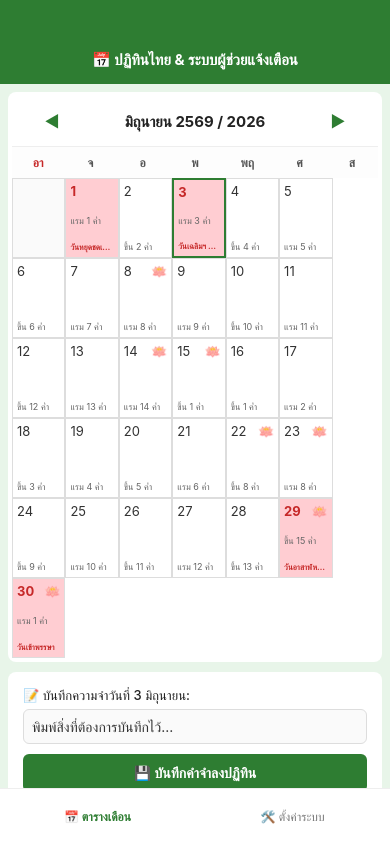
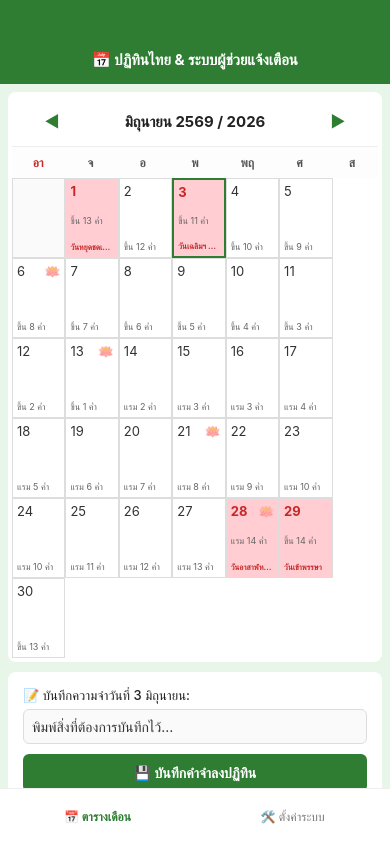
Before and after one commit to ballmechai-ux/-thai, a React Native app: screen / in a window 390 px wide. Built offline with nearby package versions, Linux system fonts and the light colour scheme.

Commit message:
Update App.jsx

```diff
--- a/App.jsx
+++ b/App.jsx
@@ -5,16 +5,110 @@ import AsyncStorage from '@react-native-async-storage/async-storage';
 const { width } = Dimensions.get('window');
 const dayWidth = (width - 16) / 7;
 
+// ============================================================
+// 🌕 ระบบคำนวณวันพระ + ข้างขึ้นข้างแรม (lunar calendar)
+// ============================================================
+const LUNAR_CYCLE = 29.53059;
+const REF_FULL_MOON = new Date('2025-01-13T07:00:00+07:00'); // ขึ้น 15 ค่ำ อ้างอิง
+
+function getLunarAge(date) {
+  const diffDays = (date - REF_FULL_MOON) / 86400000;
+  return ((diffDays % LUNAR_CYCLE) + LUNAR_CYCLE) % LUNAR_CYCLE;
+}
+
+function checkIsWanPhra(date) {
+  const age = getLunarAge(date);
+  return [0, 7.38, 14.765, 22.15].some(t => {
+    let diff = Math.abs(age - t);
+    if (diff > LUNAR_CYCLE / 2) diff = LUNAR_CYCLE - diff;
+    return diff <= 0.5;
+  });
+}
+
+function getLunarText(date) {
+  const age = getLunarAge(date);
+  if (age <= 14.765) {
+    // ข้างขึ้น: age 0 = ขึ้น 15, age 14.765 = แรม 1
+    const k = Math.min(15, Math.max(1, Math.round(15 - (age / 14.765) * 14)));
+    return 'ขึ้น ' + k + ' ค่ำ';
+  } else {
+    // ข้างแรม: age 14.765 = แรม 1, age 29.53 = ขึ้น 15
+    const r = Math.min(15, Math.max(1, Math.round(1 + ((age - 14.765) / 14.765) * 13)));
+    return 'แรม ' + r + ' ค่ำ';
+  }
+}
+
+// ============================================================
+// 📅 วันหยุดนักขัตฤกษ์ + วันสำคัญ ปี 2025–2026
+// ============================================================
+const THAI_HOLIDAYS = {
+  '2025-1-1': 'วันปีใหม่',
+  '2025-2-12': 'วันมาฆบูชา',
+  '2025-4-6': 'วันจักรี',
+  '2025-4-13': 'วันสงกรานต์',
+  '2025-4-14': 'วันสงกรานต์',
+  '2025-4-15': 'วันสงกรานต์',
+  '2025-5-1': 'วันแรงงานแห่งชาติ',
+  '2025-5-5': 'วันฉัตรมงคล',
+  '2025-5-12': 'วันวิสาขบูชา',
+  '2025-6-3': 'วันเฉลิมฯ พระราชินี',
+  '2025-7-10': 'วันอาสาฬหบูชา',
+  '2025-7-11': 'วันเข้าพรรษา',
+  '2025-7-28': 'วันเฉลิมฯ ร.10',
+  '2025-8-12': 'วันแม่แห่งชาติ',
+  '2025-10-13': 'วันคล้ายวันสวรรคต ร.9',
+  '2025-10-23': 'วันปิยมหาราช',
+  '2025-12-5': 'วันพ่อแห่งชาติ / วันชาติ',
+  '2025-12-10': 'วันรัฐธรรมนูญ',
+  '2025-12-31': 'วันสิ้นปี',
+  // 2026
+  '2026-1-1': 'วันขึ้นปีใหม่',
+  '2026-1-2': 'วันหยุดชดเชย',
+  '2026-3-3': 'วันมาฆบูชา',
+  '2026-4-6': 'วันจักรี',
+  '2026-4-13': 'วันสงกรานต์',
+  '2026-4-14': 'วันสงกรานต์',
+  '2026-4-15': 'วันสงกรานต์',
+  '2026-5-1': 'วันแรงงานแห่งชาติ',
+  '2026-5-4': 'วันฉัตรมงคล',
+  '2026-5-13': 'วันพืชมงคล',
+  '2026-5-31': 'วันวิสาขบูชา',
+  '2026-6-1': 'วันหยุดชดเชยวิสาขบูชา',
+  '2026-6-3': 'วันเฉลิมฯ พระราชินี',
+  '2026-6-28': 'วันอาสาฬหบูชา',   // ขึ้น 15 ค่ำ เดือน 8 (full moon มิ.ย.)
+  '2026-6-29': 'วันเข้าพรรษา',
+  '2026-7-27': 'วันหยุดชดเชยเฉลิมฯ ร.10',
+  '2026-7-28': 'วันเฉลิมฯ ร.10',
+  '2026-7-29': 'วันภาษาไทยแห่งชาติ',
+  '2026-8-12': 'วันแม่แห่งชาติ',
+  '2026-10-13': 'วันคล้ายวันสวรรคต ร.9',
+  '2026-10-23': 'วันปิยมหาราช',
+  '2026-12-5': 'วันพ่อแห่งชาติ / วันชาติ',
+  '2026-12-7': 'วันหยุดชดเชยวันพ่อ',
+  '2026-12-10': 'วันรัฐธรรมนูญ',
+  '2026-12-31': 'วันสิ้นปี',
+};
+
+function getHolidayText(y, m, d) {
+  return THAI_HOLIDAYS[`${y}-${m + 1}-${d}`] || '';
+}
+
+function getThaiCalendarData(y, m, d) {
+  const date = new Date(y, m, d, 12);
+  const lunarText = getLunarText(date);
+  const isWanPhra = checkIsWanPhra(date);
+  const holidayText = getHolidayText(y, m, d);
+  return { lunarText, holidayText, isWanPhra };
+}
+
 export default function App() {
   const [currentTab, setCurrentTab] = useState('calendar');
   const [isLoading, setIsLoading] = useState(true);
 
-  // 📅 สเตตจัดการวันที่และเดือน
-  const [currentDate, setCurrentDate] = useState(new Date(2026, 5, 1)); // เริ่มต้นที่ มิถุนายน 2569
+  const [currentDate, setCurrentDate] = useState(new Date(2026, 5, 1));
   const [selectedDay, setSelectedDay] = useState(3);
   const [note, setNote] = useState('');
 
-  // ⚙️ [ห้ามเอาออก] เก็บครบทุก State การตั้งค่าตามแบบเดิมของเฮีย 100%
   const [alertOnWanPhra, setAlertOnWanPhra] = useState(true);
   const [wanPhraTime, setWanPhraTime] = useState('06:00');
   const [alertAdvance, setAlertAdvance] = useState(true);
@@ -25,7 +119,6 @@ export default function App() {
 
   const [useAlarmClock, setUseAlarmClock] = useState(false);
   const [appBackground, setAppBackground] = useState('จำกัด');
-
   const [appLanguage, setAppLanguage] = useState('ไทย');
   const [lunarSymbol, setLunarSymbol] = useState('รูปดอกบัว');
   const [changeYearType, setChangeYearType] = useState('ขึ้น 1 ค่ำ เดือนห้า (5)');
@@ -34,12 +127,10 @@ export default function App() {
   const [showImportantDay, setShowImportantDay] = useState(true);
   const [showPatimokkha, setShowPatimokkha] = useState(true);
   const [showProverb, setShowProverb] = useState(true);
-
   const [selectedTheme, setSelectedTheme] = useState('เขียว');
   const [widgetTransparent, setWidgetTransparent] = useState(true);
   const [autoCloseIntro, setAutoCloseIntro] = useState(false);
 
-  // พิกัดสำหรับระบบปัดหน้าจอ (Swipe Gesture)
   let touchStartX = 0;
 
   const themes = {
@@ -80,7 +171,6 @@ export default function App() {
     }
   };
 
-  // ฟังก์ชันเลื่อนเดือน
   const handlePrevMonth = () => {
     setCurrentDate(new Date(currentDate.getFullYear(), currentDate.getMonth() - 1, 1));
     setSelectedDay(1);
@@ -91,91 +181,19 @@ export default function App() {
     setSelectedDay(1);
   };
 
-  // ดักจับจังหวะสไลด์หน้าจอ
   const onTouchStart = (e) => { touchStartX = e.nativeEvent.pageX; };
   const onTouchEnd = (e) => {
-    const touchEndX = e.nativeEvent.pageX;
-    const swipeDistance = touchStartX - touchEndX;
+    const swipeDistance = touchStartX - e.nativeEvent.pageX;
     if (swipeDistance > 60) handleNextMonth();
     if (swipeDistance < -60) handlePrevMonth();
   };
 
-  const monthsTH = ["มกราคม", "กุมภาพันธ์", "มีนาคม", "เมษายน", "พฤษภาคม", "มิถุนายน", "กรกฎาคม", "สิงหาคม", "กันยายน", "ตุลาคม", "พฤศจิกายน", "ธันวาคม"];
-  const daysShort = ["อา", "จ", "อ", "พ", "พฤ", "ศ", "ส"];
+  const monthsTH = ["มกราคม","กุมภาพันธ์","มีนาคม","เมษายน","พฤษภาคม","มิถุนายน","กรกฎาคม","สิงหาคม","กันยายน","ตุลาคม","พฤศจิกายน","ธันวาคม"];
+  const daysShort = ["อา","จ","อ","พ","พฤ","ศ","ส"];
   const year = currentDate.getFullYear();
   const month = currentDate.getMonth();
   const firstDayOfMonth = new Date(year, month, 1).getDay();
   const daysInMonth = new Date(year, month + 1, 0).getDate();
-
-  // 🇹🇭 ฐานข้อมูลวันพระ และ วันหยุดสำคัญประจำปี พ.ศ. 2569 (ตรงตามรูปภาพอ้างอิง)
-  const getThaiCalendarData = (dY, dM, dD) => {
-    let lunarText = "";
-    let holidayText = "";
-    let isWanPhra = false;
-
-    // คำนวณข้างขึ้นข้างแรมเบื้องต้นสำหรับแสดงผลทั่วไป
-    lunarText = dD % 2 === 0 ? `ขึ้น ${dD % 15 || 15} ค่ำ` : `แรม ${dD % 15 || 15} ค่ำ`;
-
-    // ตรวจสอบข้อมูลล็อกเฉพาะปี 2026 / 2569 ตามรายเดือนจากที่เฮียให้มา
-    if (dY === 2026) {
-      if (dM === 0) { // มกราคม
-        if (dD === 1) holidayText = "วันขึ้นปีใหม่";
-        if (dD === 2) holidayText = "วันหยุดชดเชย สคช.";
-      }
-      else if (dM === 2) { // มีนาคม
-        if (dD === 3) holidayText = "วันมาฆบูชา";
-      }
-      else if (dM === 3) { // เมษายน
-        if (dD === 6) holidayText = "วันจักรี";
-        if (dD === 13) holidayText = "วันสงกรานต์";
-        if (dD === 14) holidayText = "วันสงกรานต์";
-        if (dD === 15) holidayText = "วันสงกรานต์";
-      }
-      else if (dM === 4) { // พฤษภาคม
-        if (dD === 1) holidayText = "วันแรงงานแห่งชาติ";
-        if (dD === 4) holidayText = "วันฉัตรมงคล";
-        if (dD === 13) holidayText = "วันพืชมงคล";
-        if (dD === 31) holidayText = "วันวิสาขบูชา";
-      }
-      else if (dM === 5) { // มิถุนายน
-        if (dD === 1) holidayText = "วันหยุดชดเชยวิสาขบูชา";
-        if (dD === 3) { holidayText = "วันเฉลิมฯ พระราชินี"; lunarText = "แรม 3 ค่ำ"; }
-        // กำหนดวันพระตรงตามปฏิทินหลวง มิ.ย. 2569
-        if (dD === 8) { lunarText = "แรม 8 ค่ำ"; isWanPhra = true; }
-        if (dD === 14) { lunarText = "แรม 14 ค่ำ"; isWanPhra = true; }
-        if (dD === 15) lunarText = "ขึ้น 1 ค่ำ";
-        if (dD === 22) { lunarText = "ขึ้น 8 ค่ำ"; isWanPhra = true; }
-        if (dD === 29) { lunarText = "ขึ้น 15 ค่ำ"; isWanPhra = true; holidayText = "วันอาสาฬหบูชา"; }
-        if (dD === 30) { lunarText = "แรม 1 ค่ำ"; holidayText = "วันเข้าพรรษา"; }
-      }
-      else if (dM === 6) { // กรกฎาคม
-        if (dD === 27) holidayText = "วันหยุดชดเชยเฉลิมฯ ร.10";
-        if (dD === 28) holidayText = "วันเฉลิมฯ ร.10";
-        if (dD === 29) holidayText = "วันภาษาไทยแห่งชาติ / วันอาสาฬหบูชา";
-        if (dD === 30) holidayText = "วันเข้าพรรษา";
-      }
-      else if (dM === 7) { // สิงหาคม
-        if (dD === 12) holidayText = "วันแม่แห่งชาติ";
-      }
-      else if (dM === 9) { // ตุลาคม
-        if (dD === 13) holidayText = "วันคล้ายวันสวรรคต ร.9";
-        if (dD === 23) holidayText = "วันปิยมหาราช";
-      }
-      else if (dM === 11) { // ธันวาคม
-        if (dD === 5) holidayText = "วันพ่อแห่งชาติ / วันชาติ";
-        if (dD === 7) holidayText = "วันหยุดชดเชยวันพ่อ";
-        if (dD === 10) holidayText = "วันรัฐธรรมนูญ";
-        if (dD === 31) holidayText = "วันสิ้นปี";
-      }
-    }
-
-    // กำหนดลูปวันพระหลักแบบมาตรฐานสำหรับวันทั่วไปที่ระบบไม่ได้ล็อกวันพระหลวงไว้
-    if (!isWanPhra && (dD === 8 || dD === 15 || dD === 23 || dD === 30)) {
-      isWanPhra = true;
-    }
-
-    return { lunarText, holidayText, isWanPhra };
-  };
 
   const renderCalendarDays = () => {
     const dayItems = [];
@@ -186,6 +204,7 @@ export default function App() {
       const isSelected = dayNumber === selectedDay;
       const { lunarText, holidayText, isWanPhra } = getThaiCalendarData(year, month, dayNumber);
       const symbol = lunarSymbol === 'รูปดอกบัว' ? '🪷' : '🌕';
+      const isHoliday = holidayText !== '' && showHoliday;
 
       dayItems.push(
         <TouchableOpacity
@@ -193,18 +212,18 @@ export default function App() {
           style={[
             styles.dayBox,
             isSelected && { backgroundColor: '#C8E6C9', borderColor: theme.primary, borderWidth: 2 },
-            holidayText !== "" && showHoliday && { backgroundColor: '#FFCDD2' }
+            isHoliday && { backgroundColor: '#FFCDD2' }
           ]}
           onPress={() => setSelectedDay(dayNumber)}
         >
           <View style={styles.dayTopRow}>
-            <Text style={[styles.dayNumberText, holidayText !== "" && { color: '#C62828', fontWeight: 'bold' }]}>
+            <Text style={[styles.dayNumberText, isHoliday && { color: '#C62828', fontWeight: 'bold' }]}>
               {showThaiNumber ? dayNumber.toLocaleString('th-TH-u-nu-thai') : dayNumber}
             </Text>
             {isWanPhra && <Text style={{ fontSize: 13 }}>{symbol}</Text>}
           </View>
           <Text style={styles.lunarGridText} numberOfLines={1}>{lunarText}</Text>
-          {holidayText !== "" && showHoliday && (
+          {isHoliday && (
             <Text style={styles.holidayGridText} numberOfLines={1}>{holidayText}</Text>
           )}
         </TouchableOpacity>
@@ -230,17 +249,13 @@ export default function App() {
         {currentTab === 'calendar' && (
           <View>
             <View style={[styles.calendarCard, { backgroundColor: theme.cardBg }]}>
-
-              {/* แถบหัวเดือนพร้อมปุ่มกดสไลด์เปลี่ยนเดือน */}
               <View style={styles.monthHeaderRow}>
                 <TouchableOpacity style={styles.arrowBtn} onPress={handlePrevMonth}>
                   <Text style={[styles.arrowTxt, { color: theme.primary }]}>◀</Text>
                 </TouchableOpacity>
-
                 <Text style={[styles.monthLabelTitle, { color: theme.darkText }]}>
                   {monthsTH[month]} {year + 543} / {year}
                 </Text>
-
                 <TouchableOpacity style={styles.arrowBtn} onPress={handleNextMonth}>
                   <Text style={[styles.arrowTxt, { color: theme.primary }]}>▶</Text>
                 </TouchableOpacity>
@@ -252,7 +267,6 @@ export default function App() {
                 ))}
               </View>
 
-              {/* กระดานตารางปฏิทินรองรับการปัด Swipe นิ้วเปลี่ยนเดือน */}
               <View
                 style={styles.calendarGridContainer}
                 onTouchStart={onTouchStart}
@@ -263,7 +277,9 @@ export default function App() {
             </View>
 
             <View style={[styles.calendarCard, { backgroundColor: theme.cardBg, padding: 15 }]}>
-              <Text style={[styles.settingItemTitle, { color: theme.darkText }]}>📝 บันทึกความจำวันที่ {selectedDay} {monthsTH[month]}:</Text>
+              <Text style={[styles.settingItemTitle, { color: theme.darkText }]}>
+                📝 บันทึกความจำวันที่ {selectedDay} {monthsTH[month]}:
+              </Text>
               <TextInput
                 style={styles.textInputBox}
                 placeholder="พิมพ์สิ่งที่ต้องการบันทึกไว้..."
@@ -285,34 +301,28 @@ export default function App() {
               <Text style={[styles.settingItemTitle, { color: theme.darkText }]}>แจ้งเตือนเมื่อถึงวันพระ</Text>
               <Switch value={alertOnWanPhra} onValueChange={setAlertOnWanPhra} />
             </View>
-
             <View style={[styles.settingRowItem, { backgroundColor: theme.cardBg }]}>
               <Text style={[styles.settingItemTitle, { color: theme.darkText }]}>กำหนดเวลาแจ้งเตือน</Text>
               <TextInput style={styles.smallInlineInput} value={wanPhraTime} onChangeText={setWanPhraTime} />
             </View>
-
             <View style={[styles.settingRowItem, { backgroundColor: theme.cardBg }]}>
               <Text style={[styles.settingItemTitle, { color: theme.darkText }]}>แจ้งเตือนล่วงหน้าวันพระ</Text>
               <Switch value={alertAdvance} onValueChange={setAlertAdvance} />
             </View>
-
             <View style={[styles.settingRowItem, { backgroundColor: theme.cardBg }]}>
               <Text style={[styles.settingItemTitle, { color: theme.darkText }]}>กำหนดเวลาแจ้งเตือนล่วงหน้า</Text>
               <TextInput style={styles.smallInlineInput} value={advanceTime} onChangeText={setAdvanceTime} />
             </View>
-
             <View style={[styles.settingRowItem, { backgroundColor: theme.cardBg }]}>
               <Text style={[styles.settingItemTitle, { color: theme.darkText }]}>กำหนดวันแจ้งเตือนล่วงหน้า</Text>
               <TextInput style={styles.smallInlineInput} value={advanceDays} onChangeText={setAdvanceDays} keyboardType="numeric" />
             </View>
-
             <View style={[styles.settingRowItem, { backgroundColor: theme.cardBg }]}>
               <Text style={[styles.settingItemTitle, { color: theme.darkText }]}>เสียงแจ้งเตือน</Text>
               <TouchableOpacity onPress={() => setAlertSound(alertSound === 'เสียงระฆัง' ? 'เสียงพูดธรรมดา' : 'เสียงระฆัง')}>
                 <Text style={{ color: theme.primary, fontWeight: 'bold' }}>{alertSound}</Text>
               </TouchableOpacity>
             </View>
-
             <View style={[styles.settingRowItem, { backgroundColor: theme.cardBg }]}>
               <Text style={[styles.settingItemTitle, { color: theme.darkText }]}>จำนวนครั้งของเสียงระฆัง</Text>
               <TextInput style={styles.smallInlineInput} value={bellCount} onChangeText={setBellCount} keyboardType="numeric" />
@@ -324,7 +334,6 @@ export default function App() {
               <Text style={[styles.settingItemTitle, { color: theme.darkText }]}>ใช้ฟังก์ชันนาฬิกาปลุก</Text>
               <Switch value={useAlarmClock} onValueChange={setUseAlarmClock} />
             </View>
-
             <View style={[styles.settingRowItem, { backgroundColor: theme.cardBg }]}>
               <Text style={[styles.settingItemTitle, { color: theme.darkText }]}>การทำงานเบื้องหลังของแอป</Text>
               <TouchableOpacity onPress={() => setAppBackground(appBackground === 'จำกัด' ? 'ไม่จำกัด' : 'จำกัด')}>
@@ -340,41 +349,34 @@ export default function App() {
                 <Text style={{ color: theme.primary, fontWeight: 'bold' }}>{appLanguage}</Text>
               </TouchableOpacity>
             </View>
-
             <View style={[styles.settingRowItem, { backgroundColor: theme.cardBg }]}>
               <Text style={[styles.settingItemTitle, { color: theme.darkText }]}>สัญลักษณ์วันพระบนปฏิทิน</Text>
               <TouchableOpacity onPress={() => setLunarSymbol(lunarSymbol === 'รูปดอกบัว' ? 'รูปดวงจันทร์' : 'รูปดอกบัว')}>
                 <Text style={{ color: theme.primary, fontWeight: 'bold' }}>{lunarSymbol}</Text>
               </TouchableOpacity>
             </View>
-
             <View style={[styles.settingRowItem, { backgroundColor: theme.cardBg }]}>
               <Text style={[styles.settingItemTitle, { color: theme.darkText }]}>วันเปลี่ยนปีนักษัตร</Text>
               <TouchableOpacity onPress={() => setChangeYearType(changeYearType.includes('เดือนห้า') ? 'วันสงกานต์ (13 เม.ย.)' : 'ขึ้น 1 ค่ำ เดือนห้า (5)')}>
                 <Text style={{ color: theme.darkText, fontSize: 12 }}>{changeYearType}</Text>
               </TouchableOpacity>
             </View>
-
             <View style={[styles.settingRowItem, { backgroundColor: theme.cardBg }]}>
               <Text style={[styles.settingItemTitle, { color: theme.darkText }]}>แสดงตัวเลขไทย</Text>
               <Switch value={showThaiNumber} onValueChange={setShowThaiNumber} />
             </View>
-
             <View style={[styles.settingRowItem, { backgroundColor: theme.cardBg }]}>
               <Text style={[styles.settingItemTitle, { color: theme.darkText }]}>แสดงวันหยุด</Text>
               <Switch value={showHoliday} onValueChange={setShowHoliday} />
             </View>
-
             <View style={[styles.settingRowItem, { backgroundColor: theme.cardBg }]}>
               <Text style={[styles.settingItemTitle, { color: theme.darkText }]}>แสดงวันสำคัญ</Text>
               <Switch value={showImportantDay} onValueChange={setShowImportantDay} />
             </View>
-
             <View style={[styles.settingRowItem, { backgroundColor: theme.cardBg }]}>
               <Text style={[styles.settingItemTitle, { color: theme.darkText }]}>แสดงวันสวดปาติโมกข์</Text>
               <Switch value={showPatimokkha} onValueChange={setShowPatimokkha} />
             </View>
-
             <View style={[styles.settingRowItem, { backgroundColor: theme.cardBg }]}>
               <Text style={[styles.settingItemTitle, { color: theme.darkText }]}>แสดงสุภาษิตวันพระ</Text>
               <Switch value={showProverb} onValueChange={setShowProverb} />
@@ -386,7 +388,6 @@ export default function App() {
               <Text style={[styles.settingItemTitle, { color: theme.darkText }]}>วิดเจ็ตโปร่งแสง</Text>
               <Switch value={widgetTransparent} onValueChange={setWidgetTransparent} />
             </View>
-
             <View style={[styles.settingRowItem, { backgroundColor: theme.cardBg }]}>
               <Text style={[styles.settingItemTitle, { color: theme.darkText }]}>ปิดหน้าแนะนำอัตโนมัติ</Text>
               <Switch value={autoCloseIntro} onValueChange={setAutoCloseIntro} />
```
